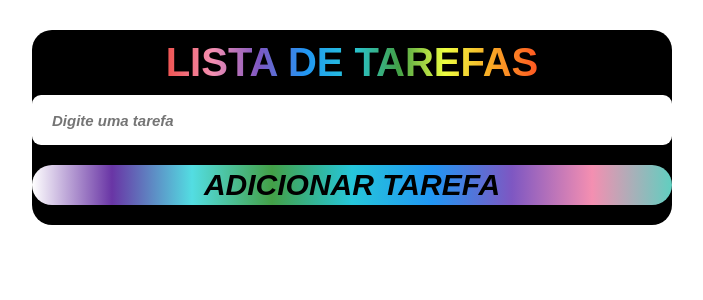
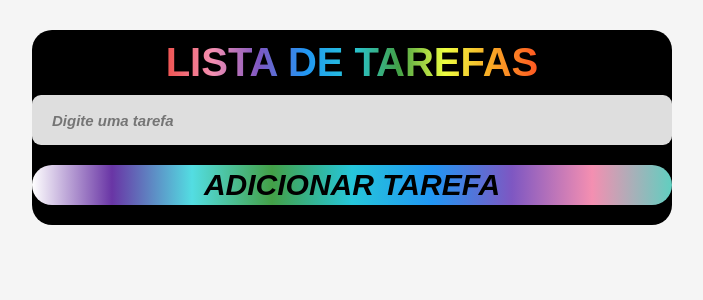
Before and after one commit to BTFitti/todo_project, a React (Vite) app: page / in a window 1280 px wide. Shown: the top 300 px of the page, without its empty margins (288-991 px from the left). Built offline with nearby package versions, Linux system fonts and the light colour scheme; a web font is replaced by a local one.

Commit message:
adding QoL features

```diff
--- a/src/App.css
+++ b/src/App.css
@@ -2,6 +2,11 @@
   margin: 0;
   padding: 0;
   box-sizing: border-box;
+
+}
+html{
+
+  background-color: #F5F5F5;
 }
 .app {
   margin: 30px auto auto;
@@ -24,6 +29,7 @@
   font-weight: 900;
   font-style: italic;
   font-size: 15px;
+  background-color: #DEDEDE
 }
 .btnRegister {
   background: linear-gradient(
--- a/src/App.tsx
+++ b/src/App.tsx
@@ -2,6 +2,8 @@ import { useState, useEffect, useRef } from "react";
 import "./App.css";
 
 function App() {
+
+
   const inputRef = useRef<HTMLInputElement>(null);
   const firstRender = useRef(true);
 
@@ -24,6 +26,13 @@ function App() {
     }
     localStorage.setItem("@todoList", JSON.stringify(tasks));
   }, [tasks]);
+
+  const handleKeyDown = (event: React.KeyboardEvent<HTMLInputElement>) =>{
+    if(event.key === 'Enter'){
+      addTask();
+    }
+  }
+
 
   function addTask() {
     if (!input) {
@@ -63,6 +72,7 @@ function App() {
   }
 
   return (
+
     <div className="app">
       <h1>Lista de Tarefas</h1>
       <input
@@ -70,9 +80,10 @@ function App() {
         placeholder="Digite uma tarefa"
         value={input}
         onChange={(e) => setInput(e.target.value)}
+        onKeyDown={handleKeyDown}
         ref={inputRef}
       />
-      <button className="btnRegister" onClick={addTask}>{editedTask.enabled ? "Atualizar tarefa" : "Adicionar tarefa"}</button>
+      <button className="btnRegister" id="submit" onClick={addTask}>{editedTask.enabled ? "Atualizar tarefa" : "Adicionar tarefa"}</button>
 
       {tasks.map((item) => (
         <ul key={item}>
@@ -90,6 +101,7 @@ function App() {
         </ul>
       ))}
     </div>
+
   );
 }
 
```
